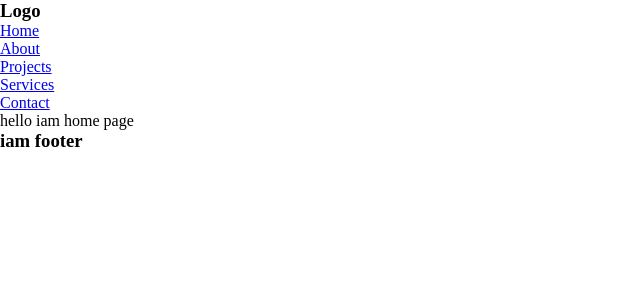
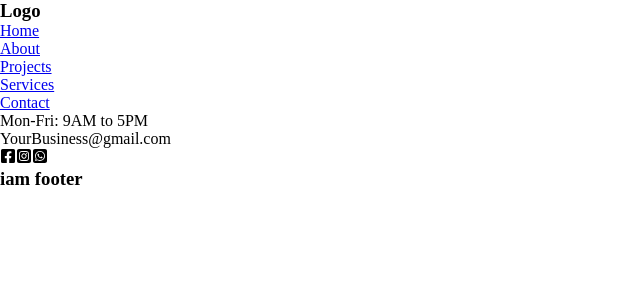
Before and after one commit to Suniel1921/uptechAssignment, a React app: page / in a window 1280 px wide. Shown: the top 300 px of the page, without its empty margins (0-640 px from the left). Built offline with nearby package versions, Linux system fonts and the light colour scheme; the HTML template or start-up script is replaced by a standard one.

Commit message:
add banner section

```diff
--- a/package.json
+++ b/package.json
@@ -12,6 +12,7 @@
   "dependencies": {
     "react": "^18.2.0",
     "react-dom": "^18.2.0",
+    "react-icons": "^5.1.0",
     "react-router-dom": "^6.23.0"
   },
   "devDependencies": {
--- /dev/null
+++ b/src/components/Banner.jsx
@@ -0,0 +1,28 @@
+import React from 'react'
+import { FaFacebookSquare } from "react-icons/fa";
+import { FaSquareInstagram } from "react-icons/fa6";
+import { FaSquareWhatsapp } from "react-icons/fa6";
+
+const Banner = () => {
+  return (
+    <>
+    <div className='bannerContainer'>
+        <div className='time_Email'>
+            <p>Mon-Fri: 9AM to 5PM</p>
+            <p>YourBusiness@gmail.com</p>
+        </div>
+        <div className='social_icons'>
+            <FaFacebookSquare/>
+            <FaSquareInstagram/>
+            <FaSquareWhatsapp/>
+
+        </div>
+
+
+    </div>
+
+    </>
+  )
+}
+
+export default Banner
--- a/src/components/pages/Home.jsx
+++ b/src/components/pages/Home.jsx
@@ -1,10 +1,11 @@
 import React from 'react'
+import Banner from '../Banner'
 
 const Home = () => {
   return (
     <>
-    <div>
-        hello iam home page
+    <div className='homeContainer'>
+        <Banner/>
     </div>
 
     </>
--- a/src/index.css
+++ b/src/index.css
@@ -13,3 +13,9 @@
   margin: auto;
   overflow: hidden;
 }
+
+
+:root{
+  --primaryColor : #4273c1;
+  --secondayColor : #34d6ff;
+}
```
Also changed, not shown: 1 other file (tests, documents, lock files or other folders).
